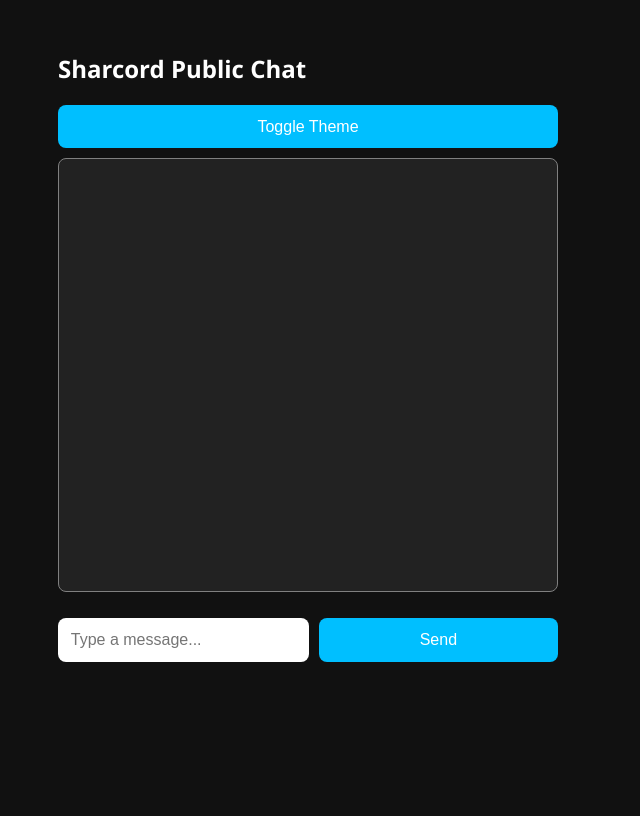
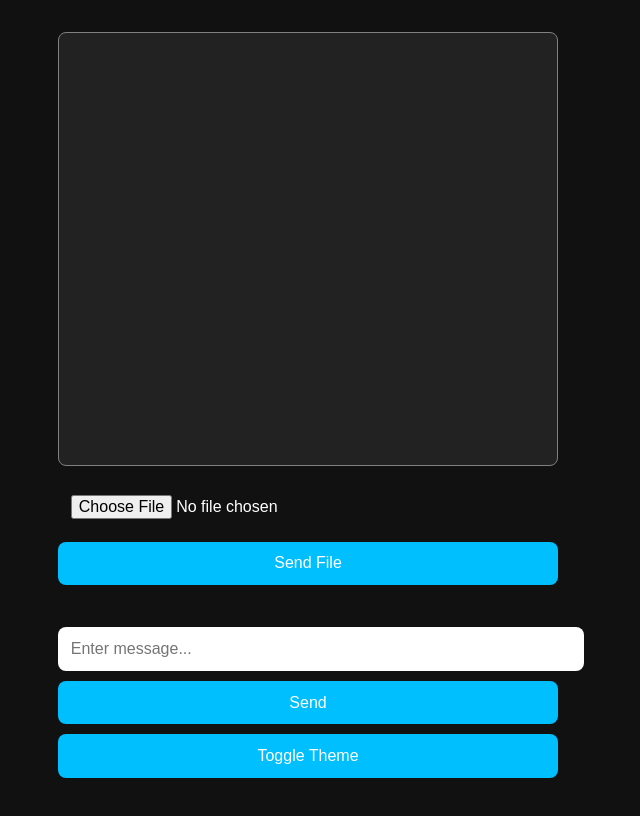
Before and after one commit to x12fr/chatklvz, a website: page chat.html in a window 1280 px wide. Shown: the whole page, without its empty margins (332-972 px from the left). Drawn offline with nearby package versions, Linux system fonts and the light colour scheme; no server answers.

Commit message:
Update chat.html

```diff
--- a/chat.html
+++ b/chat.html
@@ -2,21 +2,24 @@
 <html lang="en">
 <head>
   <meta charset="UTF-8" />
-  <title>Sharcord - Chat</title>
+  <title>Sharcord Chat</title>
   <link rel="stylesheet" href="style.css" />
 </head>
 <body class="dark">
   <div class="chat-container">
-    <header>
-      <h2>Sharcord Public Chat</h2>
-      <button onclick="toggleTheme()">Toggle Theme</button>
-    </header>
     <div id="chatBox" class="chat-box"></div>
-    <div class="input-row">
-      <input type="text" id="msgInput" placeholder="Type a message..." />
+
+    <div class="input-area">
+      <input type="file" id="fileInput" accept="image/*,.pdf,.doc,.txt" />
+      <button onclick="sendFile()">Send File</button>
+      <br />
+      <input type="text" id="msgInput" placeholder="Enter message..." />
       <button onclick="sendMessage()">Send</button>
     </div>
+
+    <button onclick="toggleTheme()">Toggle Theme</button>
   </div>
+
   <script src="/socket.io/socket.io.js"></script>
   <script src="client.js"></script>
 </body>
```
